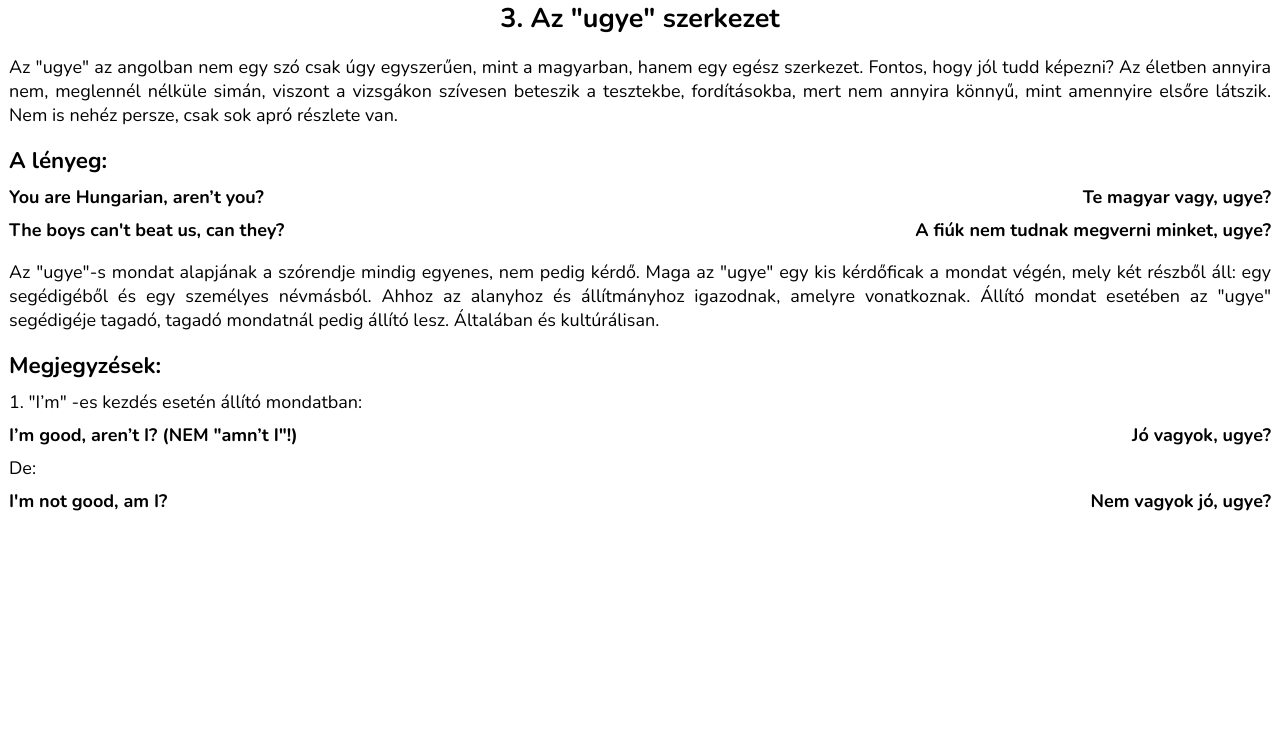
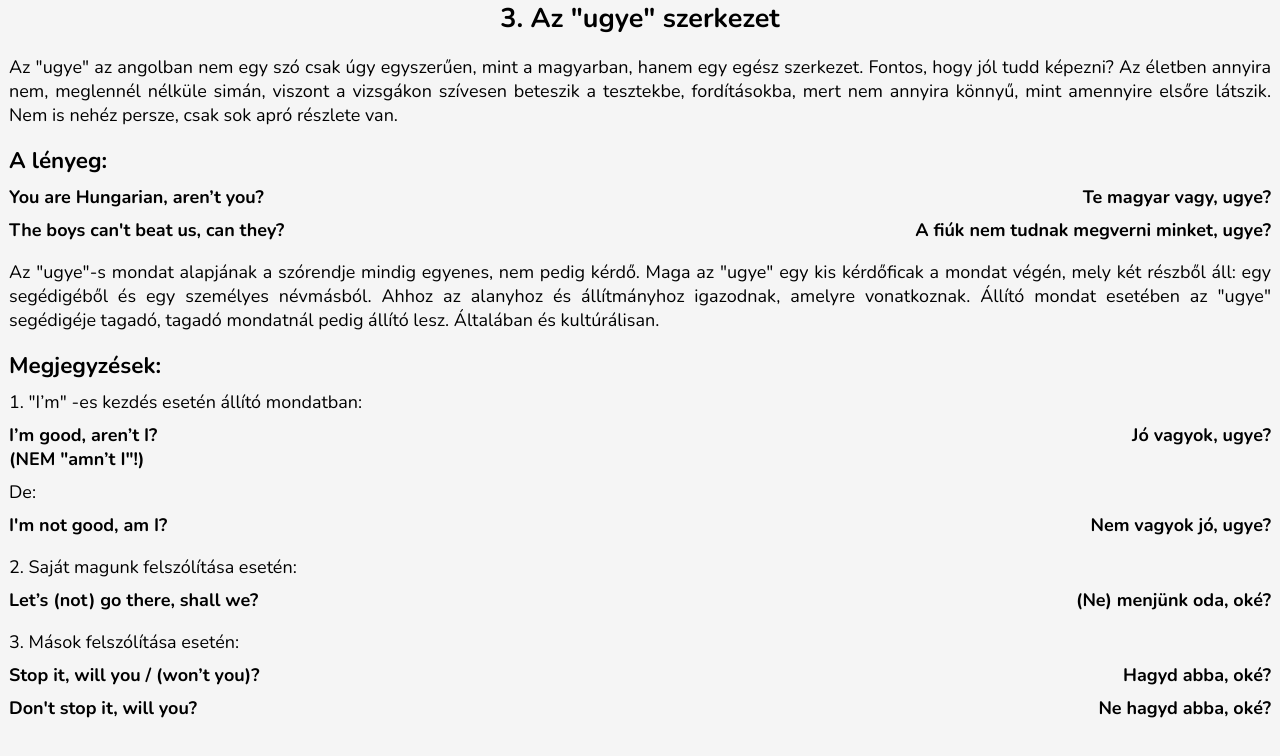
Before and after one commit to xdevtomix/angoljegyzet, a React (Vite) app: page / in a window 1280 px wide. Shown: the top 756 px of the page. Built offline with nearby package versions, Linux system fonts and the light colour scheme; the HTML template or start-up script is replaced by a standard one.

Commit message:
tag questions work 3

```diff
--- a/src/components/TagQuestions.jsx
+++ b/src/components/TagQuestions.jsx
@@ -39,15 +39,35 @@ export default function TagQuestions() {
                 <span>1. "I’m" -es kezdés esetén állító mondatban:</span>
             </Row>
             <Row bold>
-                <span>I’m good, aren’t I? (NEM "amn’t I"!)</span>
+                <span>I’m good, aren’t I? <br /> (NEM "amn’t I"!)</span>
                 <span>Jó vagyok, ugye?</span>
             </Row>
             <Row>
                 <span>De:</span>
             </Row>
             <Row bold last>
-                <span>I'm not good, am I?	</span>
+                <span>I'm not good, am I?</span>
                 <span>Nem vagyok jó, ugye?</span>
+            </Row>
+
+            <Row>
+                <span>2. Saját magunk felszólítása esetén:</span>
+            </Row>
+            <Row bold last>
+                <span>Let’s (not) go there, shall we?</span>
+                <span>(Ne) menjünk oda, oké?</span>
+            </Row>
+
+            <Row>
+                <span>3. Mások felszólítása esetén:</span>
+            </Row>
+            <Row bold>
+                <span>Stop it, will you / (won’t you)?</span>
+                <span>Hagyd abba, oké?</span>
+            </Row>
+            <Row bold last>
+                <span>Don't stop it, will you?</span>
+                <span>Ne hagyd abba, oké?</span>
             </Row>
         </Container>
     );
--- a/src/index.css
+++ b/src/index.css
@@ -13,7 +13,7 @@
     --night: black;
     --light-night: grey;
     --day: white;
-    --light-day: #eee;
+    --light-day: whitesmoke;
     --decor: magenta;
 }
 
@@ -39,7 +39,7 @@ html {
 
 body {
     width: 100%;
-    background-color: var(--day);
+    background-color: var(--light-day);
 }
 
 #root {
--- a/src/styled-components/Row.jsx
+++ b/src/styled-components/Row.jsx
@@ -4,7 +4,7 @@ export const Row = styled.div`
     display: flex;
     justify-content: space-between;
     margin-bottom: ${({last}) => last ? '1rem' : '0.5rem'};
-    font-weight: ${({bold}) => bold ? '700' : '400'};
+    font-weight: ${({bold}) => bold ? 'bold' : 'normal'};
 
     span {
 
```
